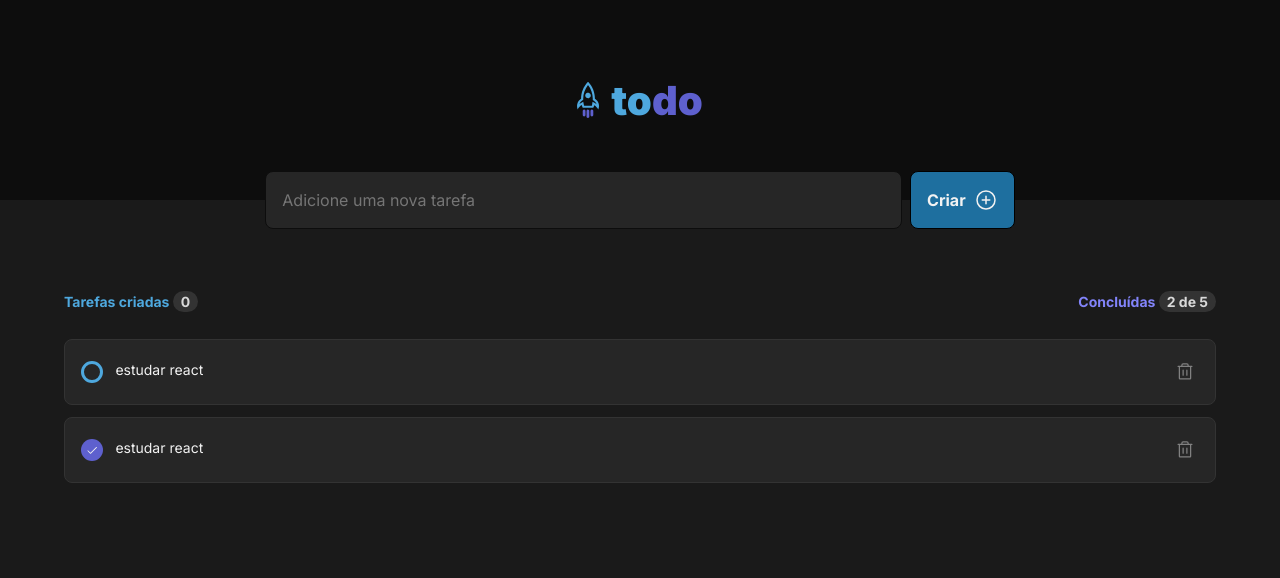
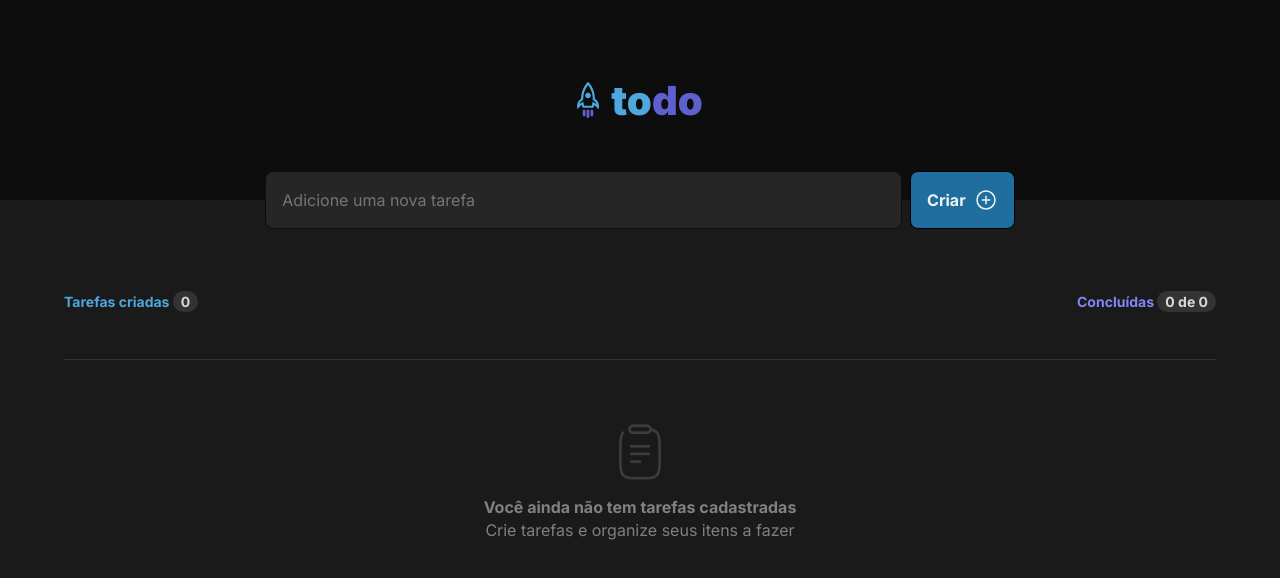
Before and after one commit to RayaneMagdalena/toDo, a React (Vite) app: page / in a window 1280 px wide. Shown: the top 578 px of the page. Built offline with nearby package versions, Linux system fonts and the light colour scheme.

Commit message:
Add tasks

```diff
--- a/src/App.tsx
+++ b/src/App.tsx
@@ -4,13 +4,44 @@ import "./global.css"
 import { Header } from "./components/Header/Header"
 import { Input } from "./components/Input/Input"
 import { TaskSection } from "./components/TaskSection/TaskSection"
+// Hooks
+import { useState } from "react"
+
+interface tasks {
+  id: number
+  text: string
+  isCompleted: boolean
+}
+
 
 export function App() {
+ const [tasks, setTasks] = useState<tasks[]>([])
+ const [newTaskText, setNewTaskText] = useState('')
+
+// Nova Tarefa
+function handleCreateNewTask() {
+  const id = Math.floor(Math.random() * 10000)
+
+  const newTasks: tasks = {
+      id,
+      text: newTaskText,
+      isCompleted: false
+    };
+
+  setTasks((state) => [...state, newTasks]);
+  setNewTaskText('');
+
+}
+
   return(
     <div>
       <Header />
-      <Input />
-      <TaskSection />
+      <Input
+      newTaskText={newTaskText}
+      setNewTaskText={setNewTaskText}
+      handleCreateNewTask={handleCreateNewTask}
+      />
+      <TaskSection tasks={tasks}/>
     </div>
   )
 }
--- a/src/components/Input/Input.tsx
+++ b/src/components/Input/Input.tsx
@@ -1,14 +1,38 @@
 import styles from "./Input.module.css";
 import { PlusCircle } from "@phosphor-icons/react";
 
-export function Input() {
+
+interface InputProps {
+    newTaskText: string;
+    setNewTaskText: React.Dispatch<React.SetStateAction<string>>;
+    handleCreateNewTask: (event?: React.FormEvent) => void;
+  }
+
+export function Input({newTaskText, setNewTaskText, handleCreateNewTask}: InputProps) {
+
+    function handleInputChange(event: React.ChangeEvent<HTMLInputElement>) {
+        setNewTaskText(event.target.value);
+      }
+
+      function handleSubmit(event: React.FormEvent<HTMLFormElement>) {
+        event.preventDefault();
+        handleCreateNewTask(event);
+      }
+
     return (
-        <div className={styles.inputContainer}>
-           <input type="text" placeholder="Adicione uma nova tarefa" className={styles.input}/>
-           <button className={styles.button}>
+        <form onSubmit={handleSubmit} className={styles.inputContainer}>
+           <input
+           type="text"
+           placeholder="Adicione uma nova tarefa"
+           className={styles.input}
+           value={newTaskText}
+           onChange={handleInputChange}
+           />
+
+           <button type="submit" className={styles.button}>
             Criar
            <PlusCircle size={24} />
            </button>
-        </div>
+        </form>
     )
 }
--- a/src/components/TaskSection/Tasks/Tasks.module.css
+++ b/src/components/TaskSection/Task/Task.module.css
@@ -1,11 +1,3 @@
-.tasksContainer {
-    padding-top: 1.8rem;
-}
-
-.task+.task {
-    margin-top: .75rem;
-}
-
 .task {
     padding: 1rem;
 
--- a/src/components/TaskSection/Tasks/Tasks.tsx
+++ b/src/components/TaskSection/Task/Task.tsx
@@ -1,14 +1,24 @@
-import styles from "./Tasks.module.css"
+import styles from "./Task.module.css"
 import { Trash, Check } from "@phosphor-icons/react";
 
-export function Tasks() {
+export interface TaskType {
+  id: number;
+  text: string;
+  isCompleted: boolean;
+}
+
+interface TaskProps {
+  task: TaskType;
+}
+
+export function Task( {task}: TaskProps ) {
   return (
-    <section className={styles.tasksContainer}>
+    <section>
       <div className={styles.task}>
 
         <div className={styles.infoTask}>
         <button className={styles.notCompleted}></button>
-        <p>estudar react </p>
+        <p>{task.text}</p>
         </div>
 
          <button className={styles.trash}>
@@ -16,7 +26,7 @@ export function Tasks() {
          </button>
       </div>
 
-      <div className={styles.task}>
+      {/* <div className={styles.task}>
 
        <div className={styles.infoTask}>
        <button className={styles.completed}><Check size={12} /></button>
@@ -26,7 +36,7 @@ export function Tasks() {
         <button className={styles.trash}>
        <Trash size={20} />
         </button>
-     </div>
+     </div> */}
     </section>
   );
 }
--- a/src/components/TaskSection/TaskSection.module.css
+++ b/src/components/TaskSection/TaskSection.module.css
@@ -4,6 +4,8 @@
 
 /* Tasks Progress */
 .taskProgress {
+    padding-bottom: 1.5rem;
+
     display: flex;
     justify-content: space-between;
 }
@@ -27,3 +29,7 @@
 .completedTasks {
     color: var(--purple-100);
 }
+
+.task + .task {
+padding-top: .75rem;
+}
--- a/src/components/TaskSection/TaskSection.tsx
+++ b/src/components/TaskSection/TaskSection.tsx
@@ -1,17 +1,32 @@
 import styles from "./TaskSection.module.css";
 import { NoTasks } from "./NoTasks/NoTasks";
-import { Tasks } from "./Tasks/Tasks";
+import { Task } from "./Task/Task";
+import { TaskType } from "./Task/Task";
 
-export function TaskSection() {
+interface TaskSectionProps {
+    tasks: TaskType[];
+  }
+
+export function TaskSection({ tasks }: TaskSectionProps) {
     return (
         <section className={styles.taskSection}>
             <div className={styles.taskProgress}>
-            <p className={styles.createdTasks}>Tarefas criadas <span>0</span></p>
-            <p className={styles.completedTasks}>Concluídas <span>2 de 5 </span></p>
+            <p className={styles.createdTasks}>Tarefas criadas <span>{tasks.length}</span></p>
+            <p className={styles.completedTasks}>Concluídas <span>{tasks.filter(task => task.isCompleted).length} de {tasks.length}</span></p>
             </div>
 
-            {/* <NoTasks /> */}
-            <Tasks />
+
+{tasks.length === 0 ? (
+        <NoTasks />
+      ) : (
+        // Mapeie as tarefas e renderize o componente Task para cada uma
+        tasks.map(task => (
+            <div key={task.id} className={styles.task}>
+                <Task  task={task} />
+            </div>
+        ))
+      )}
+
         </section>
     )
 }
```
